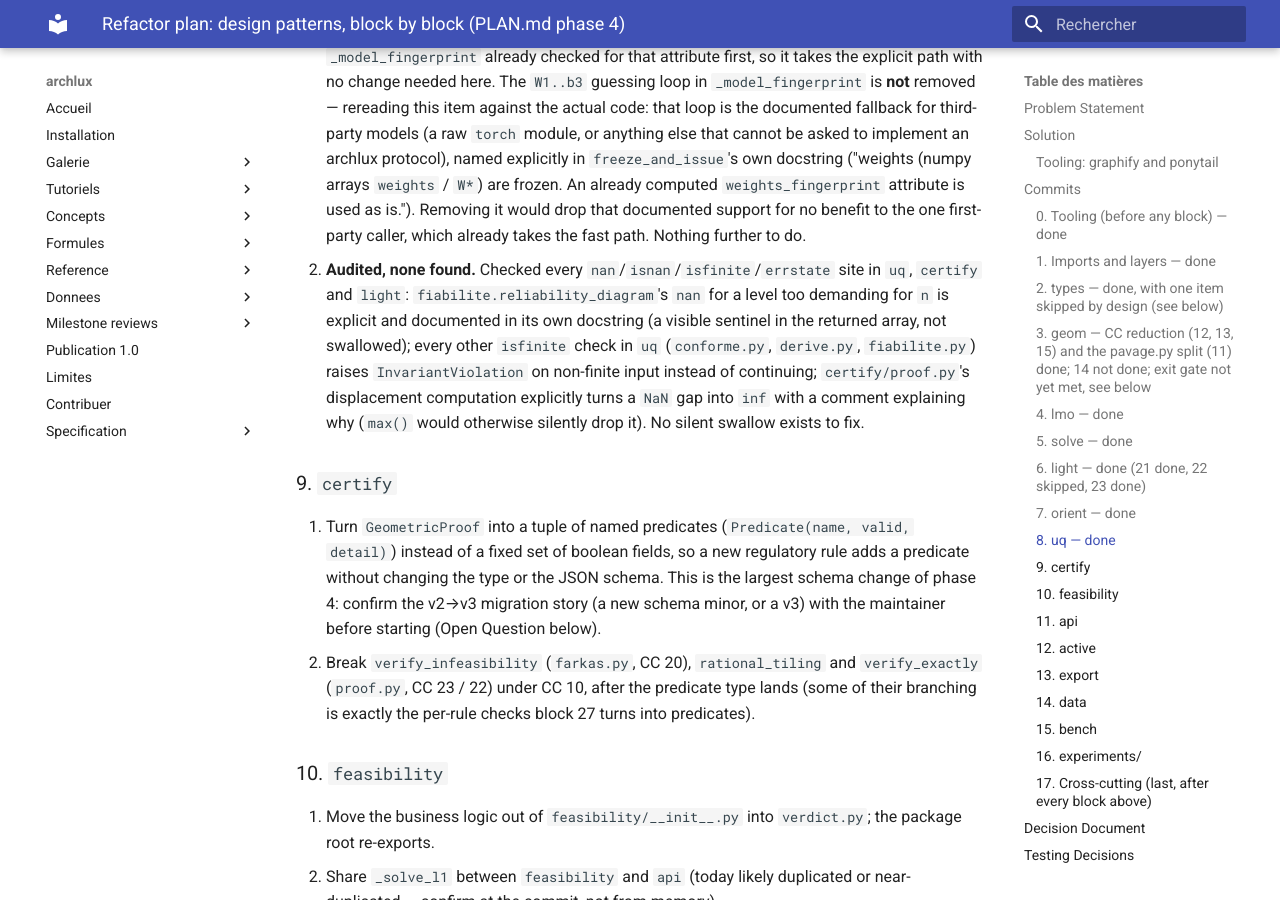
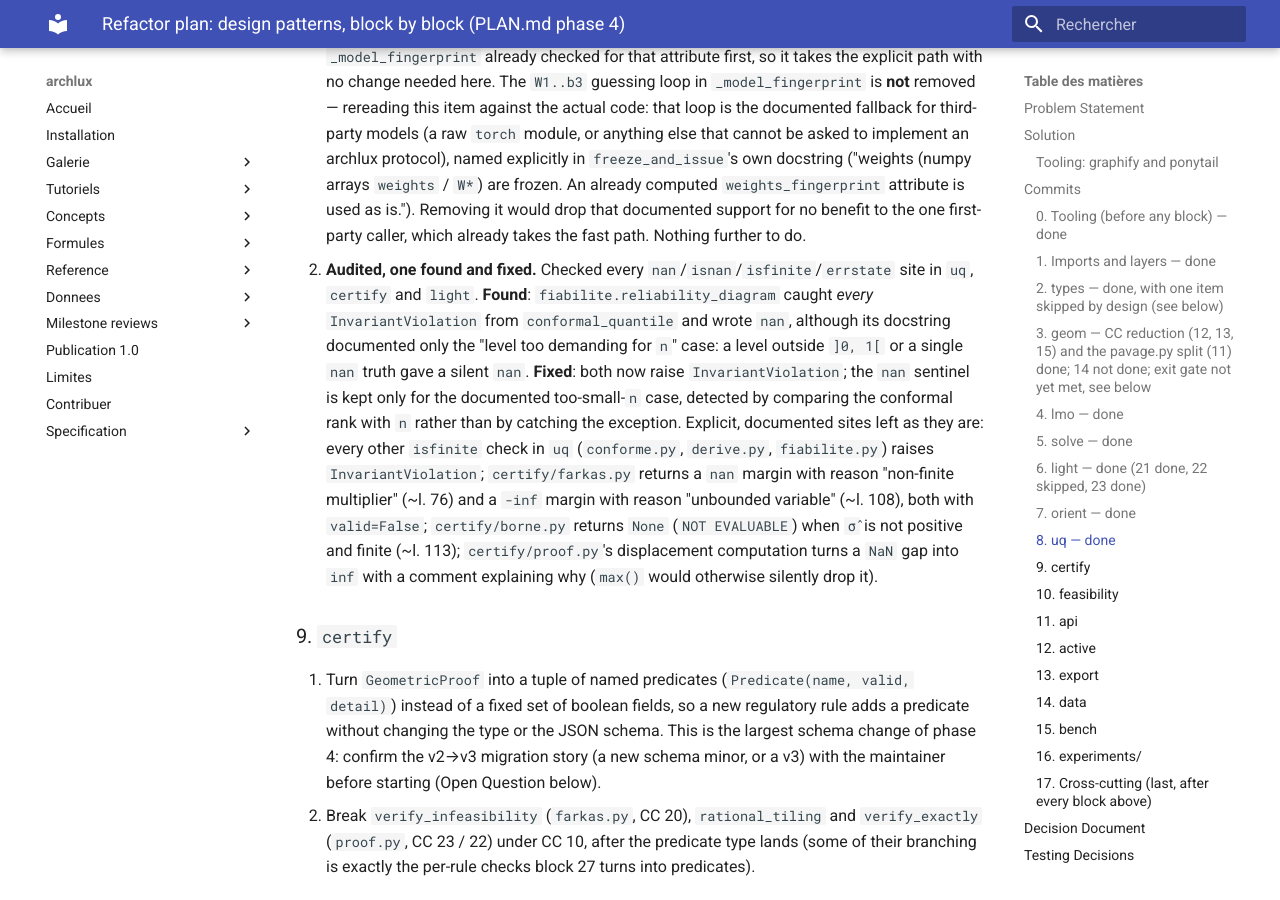
Before and after one commit to joeylukoji/archlux, an MkDocs documentation site: the page built from docs/plans/phase-4-design-patterns.md, in a window 1280 px wide and 900 px high, scrolled down 9724 px. Built offline with MkDocs 1.6.1 and Material for MkDocs 9.7.7, drawn with Linux system fonts in a browser that asks for light colours.

Commit message:
Raise instead of a silent nan in reliability_diagram; correct the item-26 audit
reliability_diagram caught every InvariantViolation from conformal_quantile
and wrote nan, though only the too-small-n case is documented. Levels outside
]0, 1[ and non-finite reference scores now raise; the nan sentinel is kept
only for too-small n, detected by comparing the conformal rank with n.
Valid inputs are unchanged. The phase-4 plan item 26 and CHANGELOG now record
the finding and list the explicit farkas/borne sites.

Co-Authored-By: Claude Opus 5.5 <noreply@anthropic.com>
Claude-Session: https://claude.ai/code/session_01SJRvyQDd2pAq3R6KDNYm8U

```diff
--- a/docs/plans/phase-4-design-patterns.md
+++ b/docs/plans/phase-4-design-patterns.md
@@ -394,14 +394,21 @@ coverage 89.48% (ratchet 88.8%), `mkdocs build --strict` clean, `test_language.p
     computed `weights_fingerprint` attribute is used as is."). Removing it would
     drop that documented support for no benefit to the one first-party caller, which
     already takes the fast path. Nothing further to do.
-26. **Audited, none found.** Checked every `nan`/`isnan`/`isfinite`/`errstate` site in
-    `uq`, `certify` and `light`: `fiabilite.reliability_diagram`'s `nan` for a level
-    too demanding for `n` is explicit and documented in its own docstring (a visible
-    sentinel in the returned array, not swallowed); every other `isfinite` check in
-    `uq` (`conforme.py`, `derive.py`, `fiabilite.py`) raises `InvariantViolation` on
-    non-finite input instead of continuing; `certify/proof.py`'s displacement
-    computation explicitly turns a `NaN` gap into `inf` with a comment explaining why
-    (`max()` would otherwise silently drop it). No silent swallow exists to fix.
+26. **Audited, one found and fixed.** Checked every `nan`/`isnan`/`isfinite`/`errstate`
+    site in `uq`, `certify` and `light`. **Found**: `fiabilite.reliability_diagram`
+    caught *every* `InvariantViolation` from `conformal_quantile` and wrote `nan`,
+    although its docstring documented only the "level too demanding for `n`" case: a
+    level outside `]0, 1[` or a single `nan` truth gave a silent `nan`. **Fixed**: both
+    now raise `InvariantViolation`; the `nan` sentinel is kept only for the documented
+    too-small-`n` case, detected by comparing the conformal rank with `n` rather than by
+    catching the exception. Explicit, documented sites left as they are: every other
+    `isfinite` check in `uq` (`conforme.py`, `derive.py`, `fiabilite.py`) raises
+    `InvariantViolation`; `certify/farkas.py` returns a `nan` margin with reason
+    "non-finite multiplier" (~l. 76) and a `-inf` margin with reason "unbounded variable"
+    (~l. 108), both with `valid=False`; `certify/borne.py` returns `None` (`NOT
+    EVALUABLE`) when `σ̂` is not positive and finite (~l. 113); `certify/proof.py`'s
+    displacement computation turns a `NaN` gap into `inf` with a comment explaining why
+    (`max()` would otherwise silently drop it).
 
 ### 9. `certify`
 
```
Also changed, not shown: CHANGELOG.md (+6 -0 lines), 2 other files.
